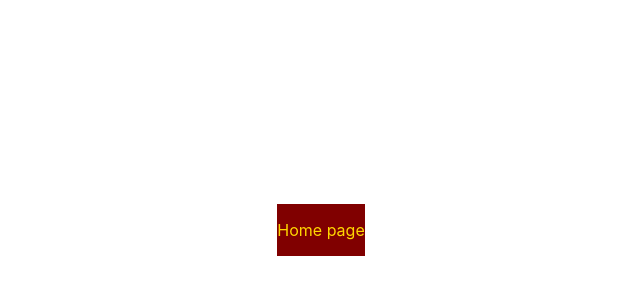
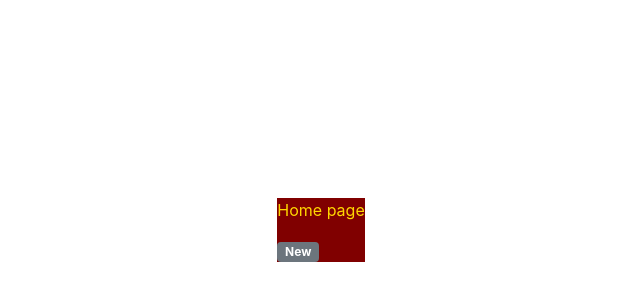
Before and after one commit to dmytrii-karpeka/genesis-Hackathon21-blogProject, a Next.js app in the folder my-app/: page / in a window 1280 px wide. Shown: the part 170-470 px from the top of the page, without its empty margins (319-959 px from the left). Built offline with nearby package versions, Linux system fonts and the light colour scheme.

Commit message:
add react-bootstrap

```diff
--- a/my-app/components/Home.jsx
+++ b/my-app/components/Home.jsx
@@ -1,7 +1,14 @@
+import { Badge } from 'react-bootstrap'
+
 import css from './Home.module.scss';
 
 const Home = () => {
-  return <div className={css.container}><p>Home page</p></div>;
+  return (
+    <div className={css.container}>
+      <p>Home page</p>
+      <Badge bg="secondary">New</Badge>
+    </div>
+  );
 }
 
 export default Home;
--- a/my-app/package.json
+++ b/my-app/package.json
@@ -10,8 +10,10 @@
   },
   "dependencies": {
     "@zeit/next-sass": "^1.0.1",
+    "bootstrap": "^5.1.3",
     "next": "11.1.2",
     "react": "17.0.2",
+    "react-bootstrap": "^2.0.0",
     "react-dom": "17.0.2",
     "sass": "^1.43.3"
   },
--- a/my-app/pages/_app.js
+++ b/my-app/pages/_app.js
@@ -1,3 +1,4 @@
+import 'bootstrap/dist/css/bootstrap.min.css';
 import '../styles/globals.css'
 
 function MyApp({ Component, pageProps }) {
```
Also changed, not shown: 1 other file (tests, documents, lock files or other folders).
